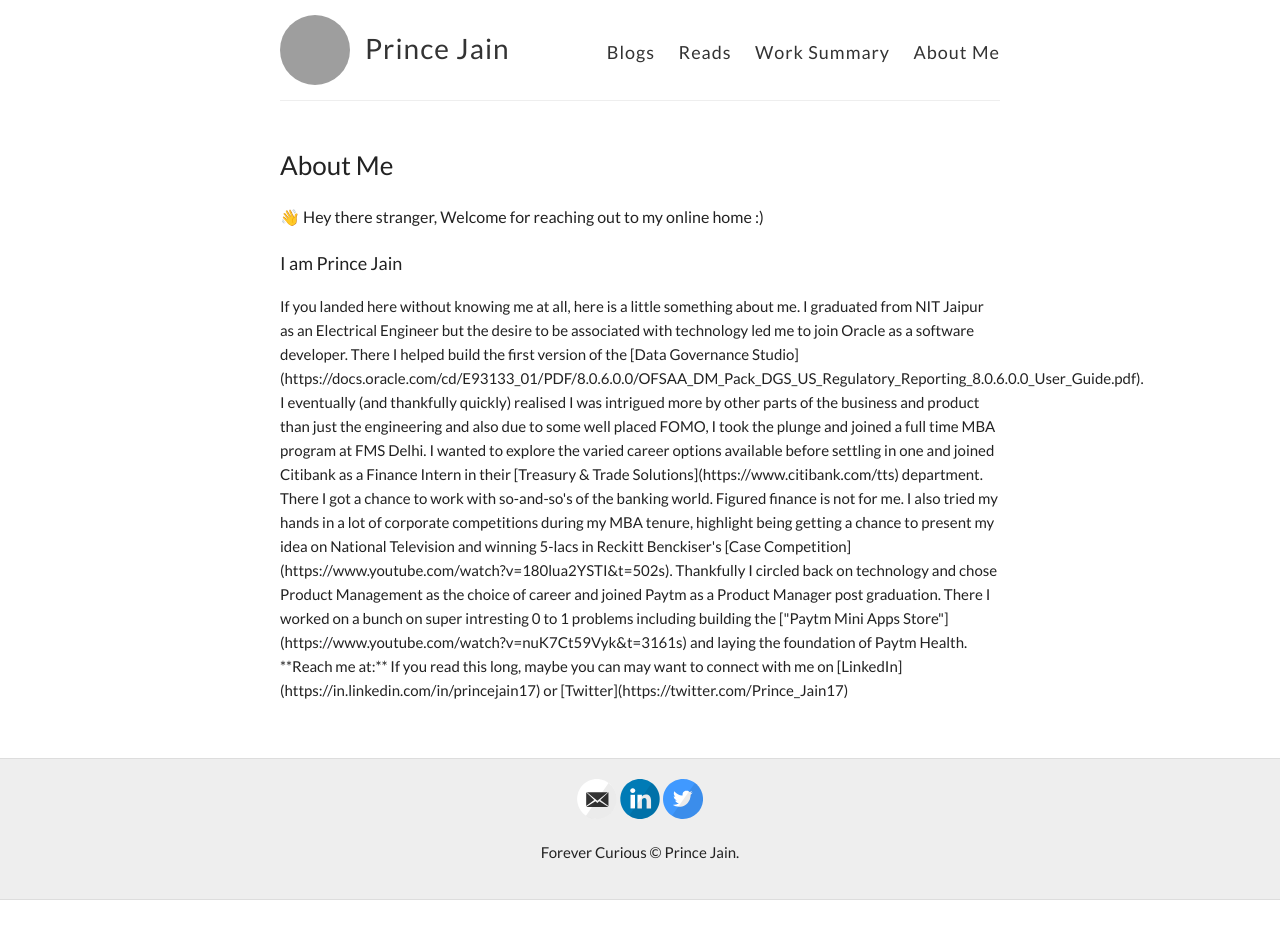
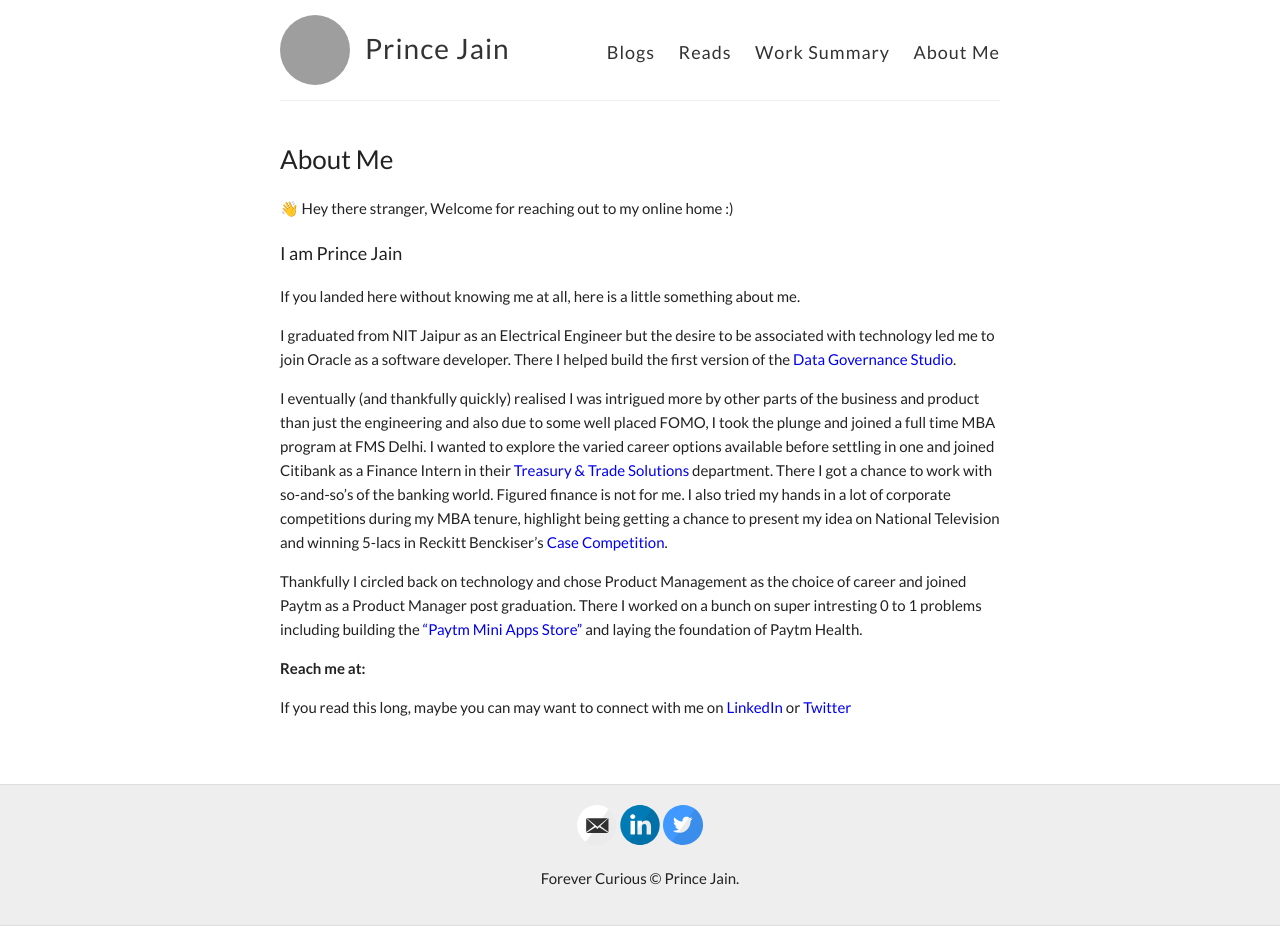
Before and after one commit to product-noob/product-noob.github.io, a Jekyll site: the page built from about.md, in a window 1280 px wide. Built offline with Jekyll 4.4.1, drawn with Linux system fonts in a browser that asks for light colours; before the commit the page ends 900 px from its top, so only the background shows below that; grey boxes are pictures that could not be loaded.

```diff
--- a/about.md
+++ b/about.md
@@ -4,7 +4,7 @@ title: About Me
 permalink: /about/
 ---
 
-<h6> 👋 Hey there stranger, Welcome for reaching out to my online home :) <h6>
+👋 Hey there stranger, Welcome for reaching out to my online home :)
 <h5> I am Prince Jain </h5>
 
 If you landed here without knowing me at all, here is a little something about me.
```
